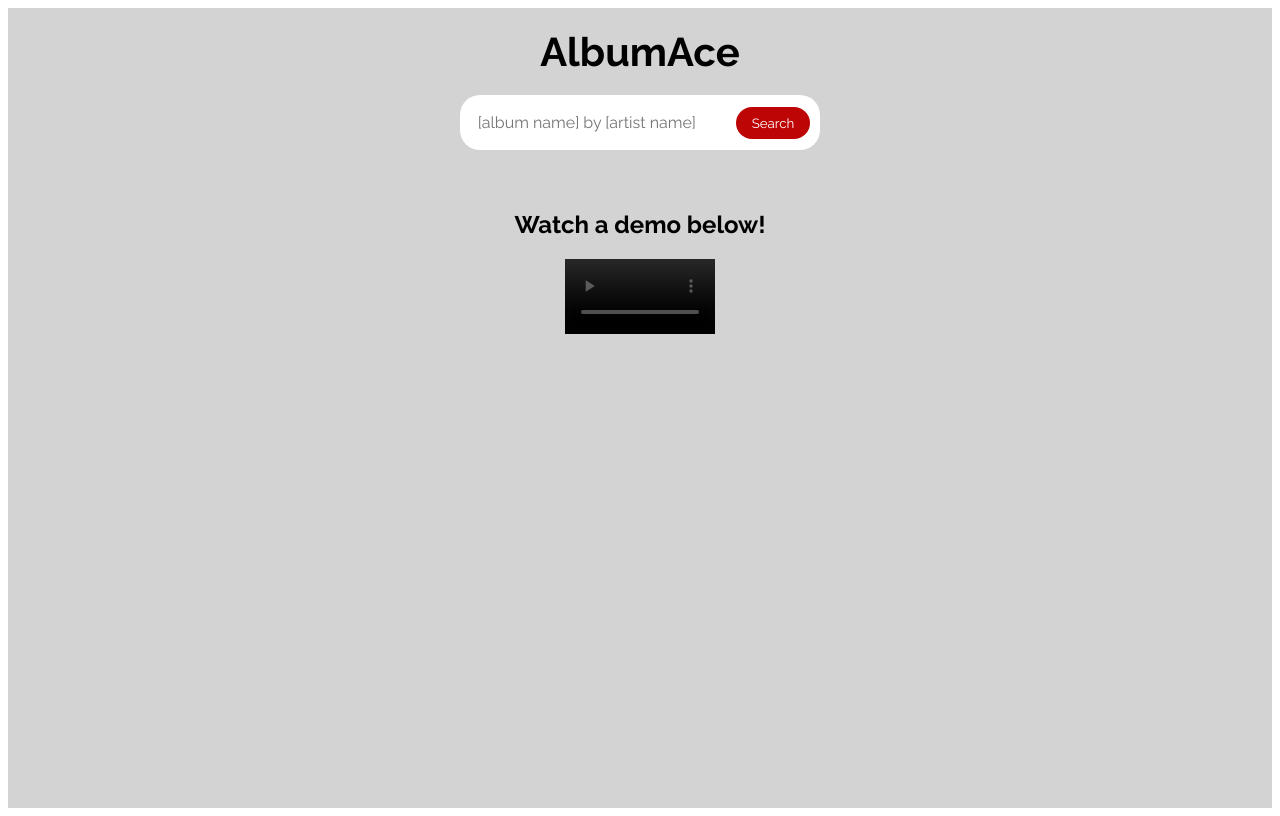
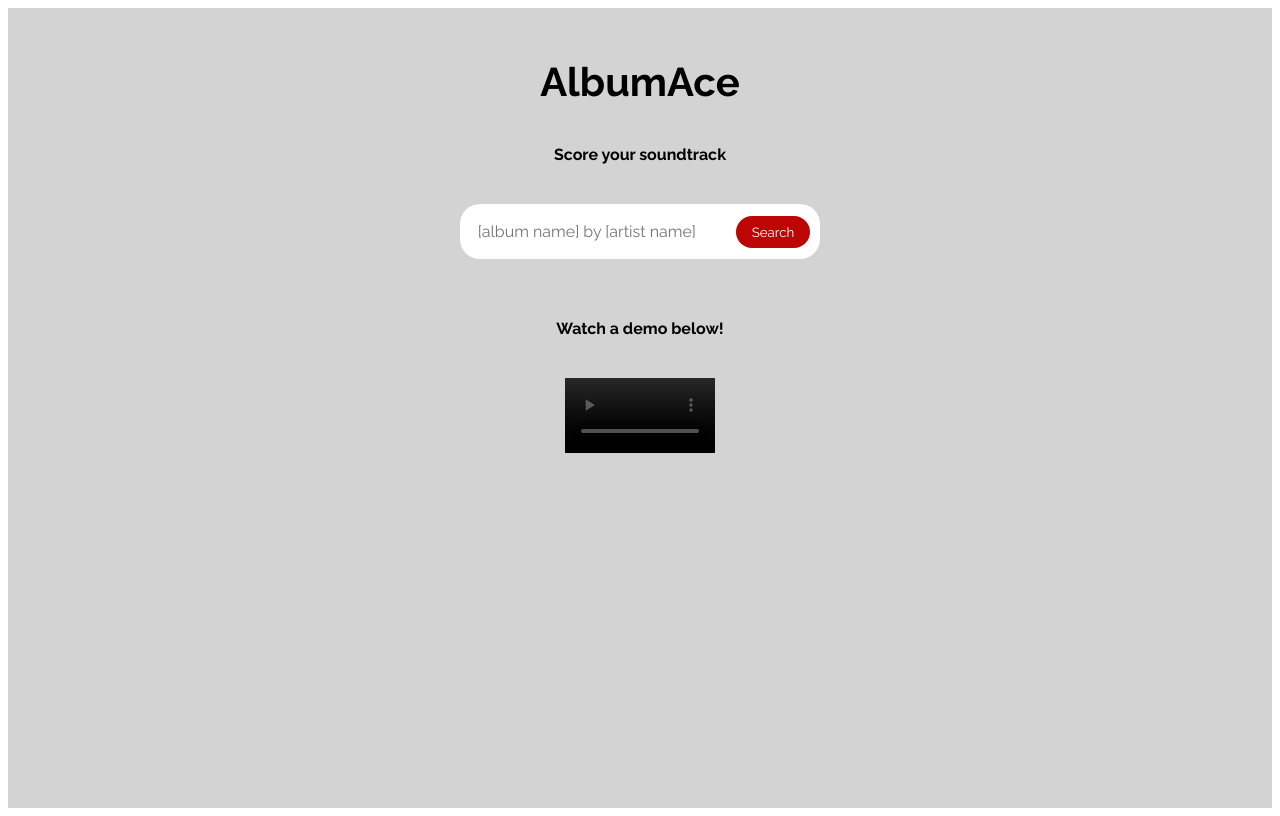
Before and after one commit to ayannair/albumace, a React (Create React App) app in the folder frontend/: page / in a window 1280 px wide. Built offline with nearby package versions, Linux system fonts and the light colour scheme; grey boxes are pictures that could not be loaded.

Commit message:
updated margins

```diff
--- a/frontend/src/App.js
+++ b/frontend/src/App.js
@@ -145,6 +145,7 @@ const App = () => {
     <div className="container">
       <div className="header">
         <h1>AlbumAce</h1>
+        <h2>Score your soundtrack</h2>
         <div className="search-bar">
           <input
             type="text"
--- a/frontend/src/styles.css
+++ b/frontend/src/styles.css
@@ -21,8 +21,16 @@
 
 h1 {
   margin: 20px 0;
+  margin-top: 50px;
   font-size: 2.5rem;
   text-align: center;
+}
+
+h2 {
+  margin: 20px 0;
+  font-size: 1rem;
+  text-align: center;
+  margin-bottom: 40px;
 }
 
 .search-bar {
```
